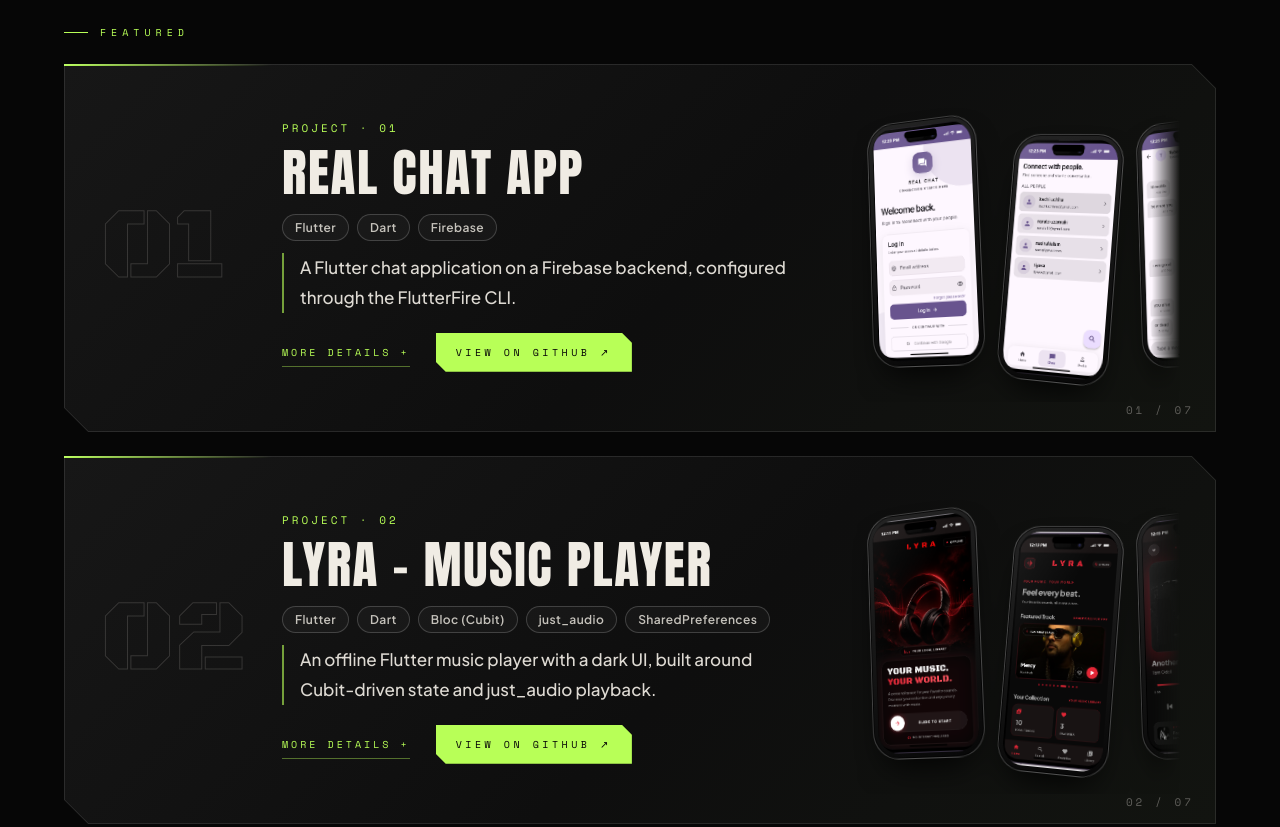
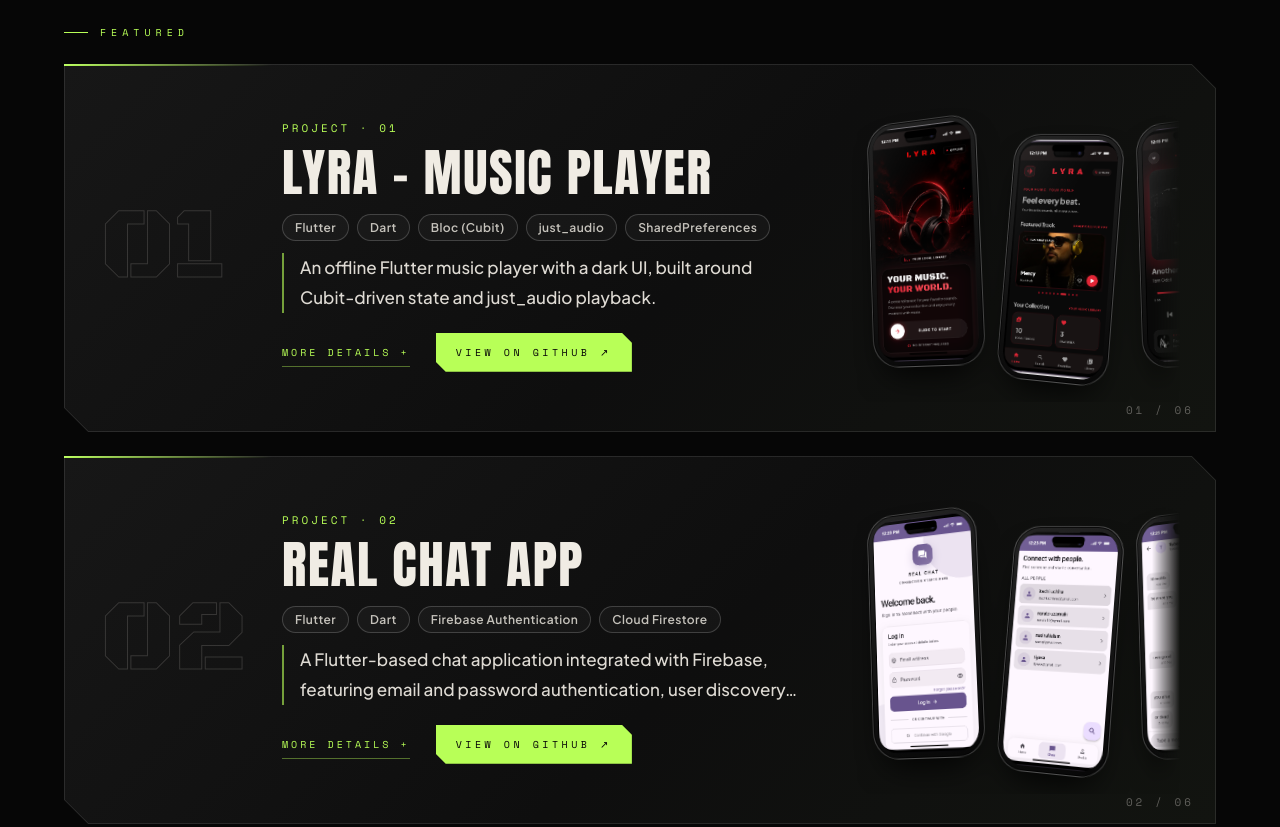
Before and after one commit to MUfoysal/portfolio, a plain HTML site: page index.html in a window 1280 px wide. Shown: the part 2684-3511 px from the top of the page. Drawn offline with nearby package versions, Linux system fonts and the light colour scheme; animation ran at ten frames a second; a web font is replaced by a local one.

Commit message:
project information update

```diff
--- a/index.html
+++ b/index.html
@@ -1105,36 +1105,144 @@ safe(function(){
 
 const projects=[
 {
+
   featured: true,
-  title: 'Real Chat App',
-  description: 'A Flutter chat application on a Firebase backend, configured through the FlutterFire CLI.',
-  facts: [['Backend','Firebase'],['Setup','FlutterFire CLI, generated firebase_options.dart'],['Android package','com.mohibullah.real_chat']],
-  tags: ['Flutter', 'Dart', 'Firebase'],
-  github: 'https://github.com/MUfoysal/real-chat',images:['images/chatlog.png','images/chat.png','images/chatcon.png','images/chatprofile.png'],
-  live: ''
-},
-{
-  featured: true,
-  title: 'LYRA - Music Player',
+ title: 'LYRA - Music Player',
   description: 'An offline Flutter music player with a dark UI, built around Cubit-driven state and just_audio playback.',
   facts: [['State','Bloc (Cubit)'],['Audio','just_audio, bundled sample songs'],['Storage','SharedPreferences'],['Navigation','Four destinations'],['Code quality','flutter analyze: no issues at a reported milestone']],
   tags: ['Flutter', 'Dart', 'Bloc (Cubit)', 'just_audio', 'SharedPreferences'],
   github: 'https://github.com/MUfoysal/lyra',images:['images/lyraporthome.png','images/lyrahome.png','images/lyraplayer.png','images/lyrasong.png'],
   live: ''
+},{
+  featured: true,
+
+  title: 'Real Chat App',
+  description: 'A Flutter-based chat application integrated with Firebase, featuring email and password authentication, user discovery, chat navigation, and profile management.',
+  facts: [
+    ['Backend', 'Firebase'],
+    ['Authentication', 'Firebase Authentication'],
+    ['Database', 'Cloud Firestore'],
+    ['Configuration', 'FlutterFire CLI'],
+    ['Android Package', 'com.mohibullah.real_chat']
+  ],
+  tags: [
+    'Flutter',
+    'Dart',
+    'Firebase Authentication',
+    'Cloud Firestore'
+  ],
+  github: 'https://github.com/MUfoysal/real-chat',
+  images: [
+    'images/chatlog.png',
+    'images/chat.png',
+    'images/chatcon.png',
+    'images/chatprofile.png'
+  ],
+  live: ''
 },
 {
   featured: true,
   title: 'Expense Tracker',
-  description: 'A Flutter expense tracker where an auth gate decides between the login flow and the main app, structured as a feature-based Clean Architecture.',
-  facts: [['Architecture','Feature-based Clean Architecture'],['Auth flow','AuthGate + authStateChanges() routes to MainNavigationPage or LoginPage'],['Backend','Firebase Authentication, Cloud Firestore'],['Navigation','Home, Transactions, Reports, Profile']],
-  tags: ['Flutter', 'Dart', 'Firebase Authentication', 'Cloud Firestore'],
-  github: 'https://github.com/MUfoysal/expense_tracker',images:['images/expensehome.png','images/expenseTransection.png','images/incomeTransaction.png','images/transaction.png','images/report.png','images/weeklygraph.png','images/spendingBrackdown.png'],
+  description: 'A personal finance management application built with Flutter and Firebase, featuring structured authentication, income and expense tracking, and financial reports using feature-based Clean Architecture.',
+  facts: [
+    ['Architecture', 'Feature-based Clean Architecture'],
+    ['Authentication', 'Firebase Auth with AuthGate and authStateChanges()'],
+    ['Cloud Database', 'Cloud Firestore'],
+    ['App Structure', 'Home, Transactions, Reports & Profile'],
+    ['State Management', 'Only include the state management solution actually implemented']
+  ],
+  tags: [
+    'Flutter',
+    'Dart',
+    'Firebase Authentication',
+    'Cloud Firestore',
+    'Clean Architecture'
+  ],
+  github: 'https://github.com/MUfoysal/expense_tracker',
+  images: [
+    'images/expensehome.png',
+    'images/transaction.png',
+    'images/expenseTransection.png',
+    'images/incomeTransaction.png',
+    'images/report.png',
+    'images/weeklygraph.png',
+    'images/spendingBrackdown.png'
+  ],
   live: ''
 },
-{title:'StudyFlow',description:'A green-themed Flutter project connected to its own Firebase project.',facts:[['UI','Green theme'],['Backend','Firebase project configured']],tags:['Flutter'],github:'https://github.com/MUfoysal/studyflow',images:[],live:''},
-{title:'Weather App',description:'A Flutter weather app that reads current conditions from Open-Meteo through a Clean Architecture layer structure.',facts:[['Data source','Open-Meteo API'],['Architecture','Clean Architecture'],['Sample response (Dhaka)','30.1°C, clear sky, 66% humidity, 5.1 km/h wind']],tags:['Flutter','Dart','Open-Meteo API'],github:'https://github.com/MUfoysal/weather_app',images:['images/weatherhome.png','images/tamp.png','images/tamp2.png'],live:''},
-{title:'Quiz App',description:'A Flutter quiz project connected to its own Firebase project.',facts:[['Backend','Firebase project configured']],tags:['Flutter'],github:'https://github.com/MUfoysal/Quize-App',images:['images/quzehome.png','images/right.png','images/worng.png','images/quizecomplete.png'],live:''},
-{title:'Konoha Notes',description:'A Naruto-themed notes web app where every user\'s notes are private and email verification is required.',facts:[['Data model','users/{uid}/notes/{noteId} in Cloud Firestore'],['Auth','Firebase Authentication, email verification required'],['Tests','16/16 unit tests, 8/8 Firestore rules tests'],['Firebase SDK','12.19.0']],tags:['HTML','CSS','JavaScript','Firebase'],github:'https://github.com/MUfoysal/konoha-nots',images:['images/konohahome.png','images/history.png','images/historyinfo.png','images/myscroll.png','images/writenote.png','images/konohapro.png'],live:''}
+{
+  title: 'Konoha Notes',
+  description: 'A personal notes web app inspired by Naruto, where users can create and manage their own notes with Firebase Authentication and Cloud Firestore.',
+  facts: [
+    ['Backend', 'Firebase Authentication + Cloud Firestore'],
+    ['Data storage', 'Private user-specific notes'],
+    ['Authentication', 'Email verification required'],
+    ['Testing', 'Unit tests + Firestore rules tests'],
+    ['Firebase SDK', '12.19.0']
+  ],
+  tags: ['HTML', 'CSS', 'JavaScript', 'Firebase'],
+  github: 'https://github.com/MUfoysal/konoha-nots',
+  images: [
+    'images/konohahome.png',
+    'images/history.png',
+    'images/historyinfo.png',
+    'images/myscroll.png',
+    'images/writenote.png',
+    'images/konohapro.png'
+  ],
+  live: 'https://mufoysal.github.io/konoha-nots-web/'
+},
+{
+  title: 'Weather App',
+  description: 'A Flutter-based weather application that integrates the Open-Meteo API to display current weather conditions, hourly forecasts, and a 7-day weather outlook, following Clean Architecture principles for maintainability and separation of concerns.',
+  facts: [
+    ['Data Source', 'Open-Meteo API'],
+    ['Architecture', 'Clean Architecture'],
+    ['Current Weather', 'Real-time weather conditions'],
+    ['Hourly Forecast', 'Next 24 hours'],
+    ['Daily Forecast', '7-day weather forecast'],
+    ['Location Search', 'City-based weather search'],
+    ['Error Handling', 'Custom exceptions for invalid locations, network failures, and request timeouts']
+  ],
+  tags: ['Flutter', 'Dart', 'REST API', 'Open-Meteo', 'Clean Architecture'],
+  github: 'https://github.com/MUfoysal/weather_app',
+  images: [
+    'images/weatherhome.png',
+    'images/tamp.png',
+    'images/tamp2.png'
+  ],
+  live: ''
+},
+{
+  title: 'Quiz App',
+  description: 'A Flutter-based quiz application that fetches multiple-choice questions from Firebase Firestore, evaluates answers, tracks scores, and displays the final results.',
+  facts: [
+    ['Framework', 'Flutter'],
+    ['Backend', 'Firebase Cloud Firestore'],
+    ['Quiz Format', 'Multiple-choice questions'],
+    ['Question Management', 'Questions fetched from Firestore'],
+    ['Scoring', 'Automatic score calculation'],
+    ['User Feedback', 'Correct and incorrect answer indicators'],
+    ['Result', 'Score, percentage, and answer summary'],
+    ['Architecture', 'Feature-based Clean Architecture']
+  ],
+  tags: [
+    'Flutter',
+    'Dart',
+    'Firebase',
+    'Cloud Firestore',
+    'Clean Architecture'
+  ],
+  github: 'https://github.com/MUfoysal/Quize-App',
+  images: [
+    'images/quzehome.png',
+    'images/right.png',
+    'images/worng.png',
+    'images/quizecomplete.png'
+  ],
+  live: ''
+},
+
 ];
 
 safe(function(){
```
